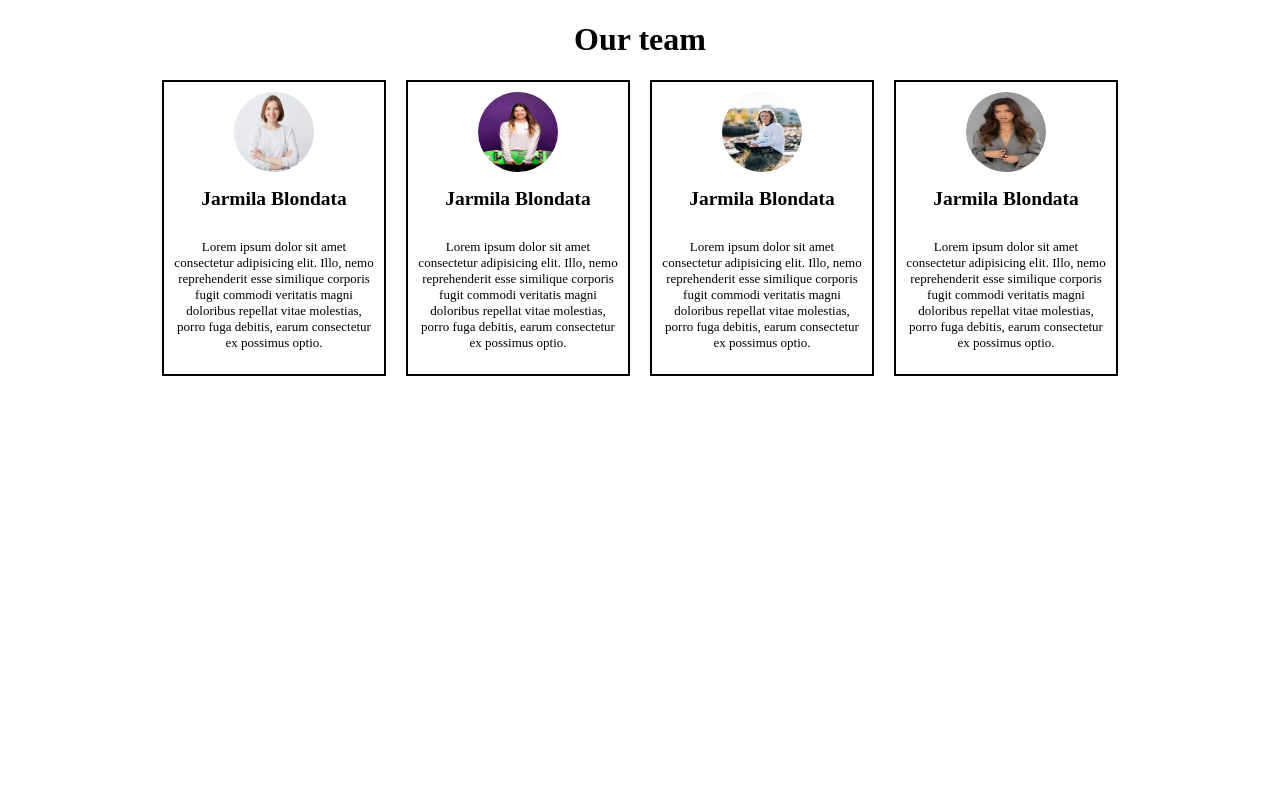
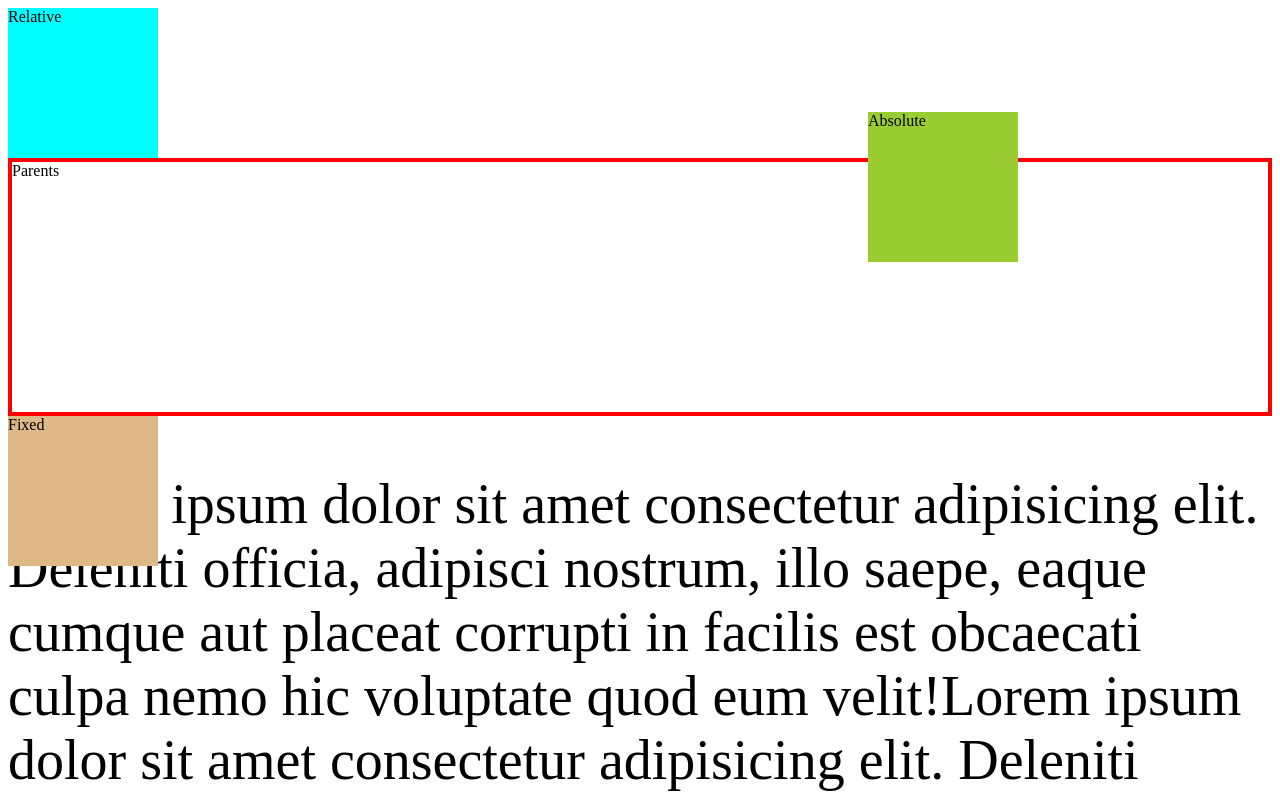
Before and after one commit to jkdkqzoor/PRO19, a plain HTML site: page lec5/index.html in a window 1280 px wide. Shown: the top 800 px of the page. Drawn offline with Linux system fonts and the light colour scheme.

Commit message:
end lecture

```diff
--- a/lec5/index.html
+++ b/lec5/index.html
@@ -5,9 +5,10 @@
     <meta name="viewport" content="width=device-width, initial-scale=1.0">
     <title>lection5</title>
     <link rel="stylesheet" href="style.css">
+    <script src="script.js"></script>
 </head>
 <body>
-    <h1 class="title">Our team</h1>
+    <!-- <h1 class="title">Our team</h1>
     <div class="container">
     <section class="section1">
         <img class="foto" src="img1.jpg" alt="img1">
@@ -29,7 +30,15 @@
         <h2 class="titul">Jarmila Blondata</h2>
         <p class="paragraph">Lorem ipsum dolor sit amet consectetur adipisicing elit. Illo, nemo reprehenderit esse similique corporis fugit commodi veritatis magni doloribus repellat vitae molestias, porro fuga debitis, earum consectetur ex possimus optio.</p>
     </section>
+    </div> -->
+
+    <div class="rel">Relative</div>
+    <div class="parent">Parents
+        <div class="absolute">Absolute</div>
     </div>
-
+    <div class="fixed">Fixed</div>
+    <p>Lorem ipsum dolor sit amet consectetur adipisicing elit. Deleniti officia, adipisci nostrum, illo saepe, eaque cumque aut placeat corrupti in facilis est obcaecati culpa nemo hic voluptate quod eum velit!Lorem ipsum dolor sit amet consectetur adipisicing elit. Deleniti officia, adipisci nostrum, illo saepe, eaque cumque aut placeat corrupti in facilis est obcaecati culpa nemo hic voluptate quod eum velit!Lorem ipsum dolor sit amet consectetur adipisicing elit. Deleniti officia, adipisci nostrum, illo saepe, eaque cumque aut placeat corrupti in facilis est obcaecati culpa nemo hic voluptate quod eum velit!Lorem ipsum dolor sit amet consectetur adipisicing elit. Deleniti officia, adipisci nostrum, illo saepe, eaque cumque aut placeat corrupti in facilis est obcaecati culpa nemo hic voluptate quod eum velit!Lorem ipsum dolor sit amet consectetur adipisicing elit. Deleniti officia, adipisci nostrum, illo saepe, eaque cumque aut placeat corrupti in facilis est obcaecati culpa nemo hic voluptate quod eum velit!Lorem ipsum dolor sit amet consectetur adipisicing elit. </p>
+    <div class="sticky">Sticky</div>
+    <p>Lorem ipsum dolor sit amet consectetur, adipisicing elit. Accusantium repudiandae aspernatur consequuntur mollitia, iusto nulla dolor reprehenderit veniam magni sapiente. Ut, voluptas alias. Labore at sequi in illo eius ducimus. Lorem ipsum dolor, sit amet consectetur adipisicing elit. Quos autem quod exercitationem placeat. Vitae, sed. A iusto quae vel culpa quo repudiandae mollitia, rem itaque ullam nobis aspernatur non ut! Lorem ipsum dolor sit amet, consectetur adipisicing elit. Impedit praesentium voluptatum provident ab qui sed nisi dicta ut odio, et necessitatibus quisquam quos veniam commodi error, dignissimos numquam eum nostrum! Lorem, ipsum dolor sit amet consectetur adipisicing elit. Consectetur maiores quam voluptatum, ex eum error sapiente quaerat corporis iste adipisci deleniti vitae illo doloribus eius deserunt facilis iusto inventore minima?lore Lorem ipsum dolor sit amet consectetur adipisicing elit. Aspernatur necessitatibus quos accusantium. Molestiae temporibus perferendis, quae excepturi facilis ducimus sit voluptas assumenda commodi laboriosam. Impedit culpa exercitationem non fuga nobis?</p>
 </body>
 </html>
--- a/lec5/style.css
+++ b/lec5/style.css
@@ -1,4 +1,4 @@
-.foto{
+/* .foto{
     border-radius: 50%;
     width:80px;
     height: 80px;
@@ -24,4 +24,47 @@
 }
 .title{
     text-align: center;
-}
+} */
+ .rel{
+    background-color: aqua;
+    height: 150px;
+    width: 150px;
+    position: relative;
+    /* top:200px;
+    left:150px; */
+ }
+ .absolute{
+    background-color: yellowgreen;
+    width:150px;
+    height:150px;
+    position:absolute;
+    bottom:150px;
+    right:250px;
+    /* top:0px;
+    left:0px; */
+ }
+ .parent{
+    position:relative;
+    height:250px;
+    border:4px solid red;
+ }
+ .fixed{
+    background-color: burlywood;
+    height:150px;
+    width:150px;
+    position:fixed;
+    /* top:400px;
+    right:150px; *  /
+    /* bottom:0;
+    right:0; */
+ }
+ p{
+    font-size: 56px;
+ }
+ .sticky{
+    background-color: chocolate;
+    height:100px;
+    position: sticky;
+    top:0;
+
+ }
```
Also changed, not shown: lec5/script.js (added).
